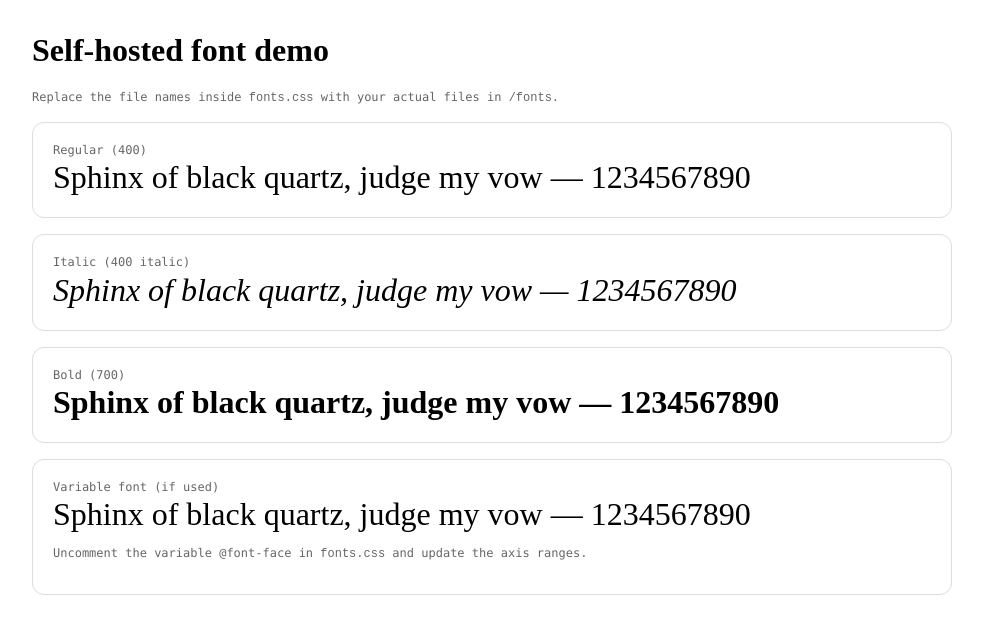
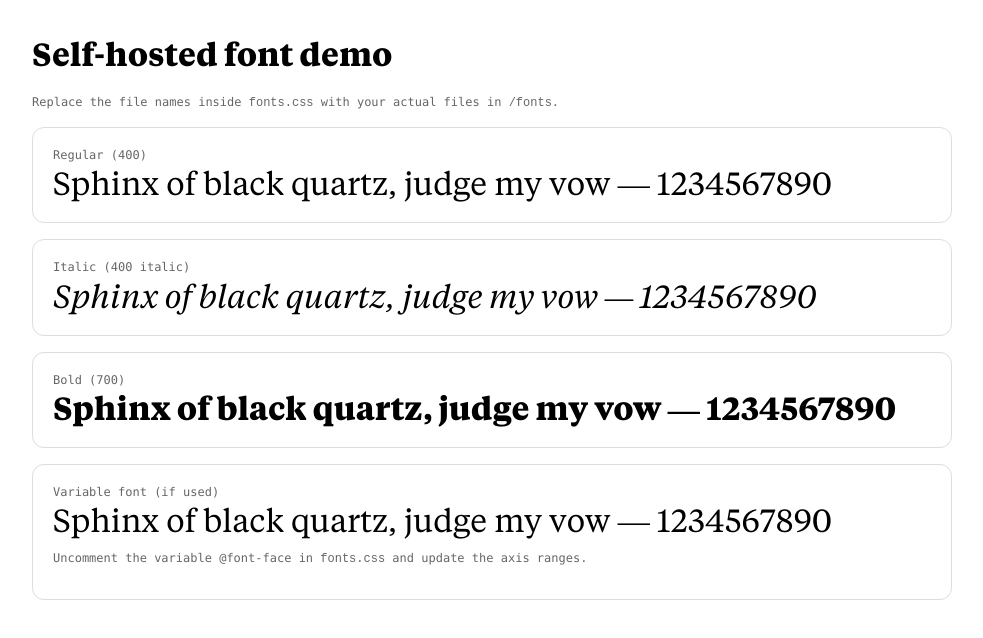
Before and after one commit to inanxr/Tiempos, a plain HTML site: page index.html in a window 1280 px wide. Shown: the whole page, without its empty margins (148-1131 px from the left). Drawn offline with Linux system fonts and the light colour scheme.

Commit message:
2nd commit

```diff
--- a/fonts.css
+++ b/fonts.css
@@ -1,54 +1,239 @@
-/* ===============================
-   Your self-hosted fonts via jsDelivr
-   HOW TO USE:
-   1) Drop your .woff2 files into /fonts (Regular/Bold/etc. or a single variable font).
-   2) Update the file names below to match your files.
-   3) Commit to GitHub. Then link this CSS via jsDelivr:
-      https://cdn.jsdelivr.net/gh/REPLACE_WITH_YOUR_GITHUB_USERNAME/REPLACE_WITH_YOUR_REPO@main/fonts.css
-   =============================== */
+/* ============================================
+   Tiempos Fonts – Self-hosted via jsDelivr CDN
+   https://cdn.jsdelivr.net/gh/inanxr/Tiempos@main/fonts.css
+   ============================================ */
 
-/* --- Static fonts example (comment out if using a variable font) --- */
+/* ---------------------------
+   TIEMPOS TEXT FAMILY
+--------------------------- */
 @font-face {
-  font-family: 'MyFont';
-  src: url('./fonts/MyFont-Regular.woff2') format('woff2');
+  font-family: 'Tiempos Text';
+  src: url('./fonts/TiemposText/TiemposText-Regular.otf') format('opentype');
   font-weight: 400;
   font-style: normal;
   font-display: swap;
 }
-
 @font-face {
-  font-family: 'MyFont';
-  src: url('./fonts/MyFont-Italic.woff2') format('woff2');
+  font-family: 'Tiempos Text';
+  src: url('./fonts/TiemposText/TiemposText-RegularItalic.otf') format('opentype');
   font-weight: 400;
   font-style: italic;
   font-display: swap;
 }
-
 @font-face {
-  font-family: 'MyFont';
-  src: url('./fonts/MyFont-Bold.woff2') format('woff2');
+  font-family: 'Tiempos Text';
+  src: url('./fonts/TiemposText/TiemposText-MediumItalic.otf') format('opentype');
+  font-weight: 500;
+  font-style: italic;
+  font-display: swap;
+}
+@font-face {
+  font-family: 'Tiempos Text';
+  src: url('./fonts/TiemposText/TiemposText-Semibold.otf') format('opentype');
+  font-weight: 600;
+  font-style: normal;
+  font-display: swap;
+}
+@font-face {
+  font-family: 'Tiempos Text';
+  src: url('./fonts/TiemposText/TiemposText-SemiboldItalic.otf') format('opentype');
+  font-weight: 600;
+  font-style: italic;
+  font-display: swap;
+}
+@font-face {
+  font-family: 'Tiempos Text';
+  src: url('./fonts/TiemposText/TiemposText-Bold.otf') format('opentype');
   font-weight: 700;
   font-style: normal;
   font-display: swap;
 }
-
-/* --- Variable font example (use this block instead of the static ones above) ---
 @font-face {
-  font-family: 'MyFontVF';
-  src: url('./fonts/MyFont-Variable.woff2') format('woff2');
-  font-weight: 100 900;        /* Update range to your variable font axis */
-  font-stretch: 75% 125%;      /* Optional if your VF supports width axis */
-  font-style: normal;          /* Or 0deg 12deg if slnt/ital used */
+  font-family: 'Tiempos Text';
+  src: url('./fonts/TiemposText/TiemposText-BoldItalic.otf') format('opentype');
+  font-weight: 700;
+  font-style: italic;
   font-display: swap;
 }
-*/
 
-/* Base usage (pick ONE of 'MyFont' or 'MyFontVF' depending on what you used above) */
+/* ---------------------------
+   TIEMPOS HEADLINE FAMILY
+--------------------------- */
+@font-face {
+  font-family: 'Tiempos Headline';
+  src: url('./fonts/TiemposHeadline/TiemposHeadline-LightItalic.otf') format('opentype');
+  font-weight: 300;
+  font-style: italic;
+  font-display: swap;
+}
+@font-face {
+  font-family: 'Tiempos Headline';
+  src: url('./fonts/TiemposHeadline/TiemposHeadline-Regular.otf') format('opentype');
+  font-weight: 400;
+  font-style: normal;
+  font-display: swap;
+}
+@font-face {
+  font-family: 'Tiempos Headline';
+  src: url('./fonts/TiemposHeadline/TiemposHeadline-RegularItalic.otf') format('opentype');
+  font-weight: 400;
+  font-style: italic;
+  font-display: swap;
+}
+@font-face {
+  font-family: 'Tiempos Headline';
+  src: url('./fonts/TiemposHeadline/TiemposHeadline-Medium.otf') format('opentype');
+  font-weight: 500;
+  font-style: normal;
+  font-display: swap;
+}
+@font-face {
+  font-family: 'Tiempos Headline';
+  src: url('./fonts/TiemposHeadline/TiemposHeadline-MediumItalic.otf') format('opentype');
+  font-weight: 500;
+  font-style: italic;
+  font-display: swap;
+}
+@font-face {
+  font-family: 'Tiempos Headline';
+  src: url('./fonts/TiemposHeadline/TiemposHeadline-Semibold.otf') format('opentype');
+  font-weight: 600;
+  font-style: normal;
+  font-display: swap;
+}
+@font-face {
+  font-family: 'Tiempos Headline';
+  src: url('./fonts/TiemposHeadline/TiemposHeadline-SemiboldItalic.otf') format('opentype');
+  font-weight: 600;
+  font-style: italic;
+  font-display: swap;
+}
+@font-face {
+  font-family: 'Tiempos Headline';
+  src: url('./fonts/TiemposHeadline/TiemposHeadline-Bold.otf') format('opentype');
+  font-weight: 700;
+  font-style: normal;
+  font-display: swap;
+}
+@font-face {
+  font-family: 'Tiempos Headline';
+  src: url('./fonts/TiemposHeadline/TiemposHeadline-BoldItalic.otf') format('opentype');
+  font-weight: 700;
+  font-style: italic;
+  font-display: swap;
+}
+@font-face {
+  font-family: 'Tiempos Headline';
+  src: url('./fonts/TiemposHeadline/TiemposHeadline-Black.otf') format('opentype');
+  font-weight: 900;
+  font-style: normal;
+  font-display: swap;
+}
+@font-face {
+  font-family: 'Tiempos Headline';
+  src: url('./fonts/TiemposHeadline/TiemposHeadline-BlackItalic.otf') format('opentype');
+  font-weight: 900;
+  font-style: italic;
+  font-display: swap;
+}
+
+/* ---------------------------
+   TIEMPOS FINE FAMILY
+--------------------------- */
+@font-face {
+  font-family: 'Tiempos Fine';
+  src: url('./fonts/TiemposFine/TiemposFine-Light.otf') format('opentype');
+  font-weight: 300;
+  font-style: normal;
+  font-display: swap;
+}
+@font-face {
+  font-family: 'Tiempos Fine';
+  src: url('./fonts/TiemposFine/TiemposFine-LightItalic.otf') format('opentype');
+  font-weight: 300;
+  font-style: italic;
+  font-display: swap;
+}
+@font-face {
+  font-family: 'Tiempos Fine';
+  src: url('./fonts/TiemposFine/TiemposFine-Regular.otf') format('opentype');
+  font-weight: 400;
+  font-style: normal;
+  font-display: swap;
+}
+@font-face {
+  font-family: 'Tiempos Fine';
+  src: url('./fonts/TiemposFine/TiemposFine-RegularItalic.otf') format('opentype');
+  font-weight: 400;
+  font-style: italic;
+  font-display: swap;
+}
+@font-face {
+  font-family: 'Tiempos Fine';
+  src: url('./fonts/TiemposFine/TiemposFine-Medium.otf') format('opentype');
+  font-weight: 500;
+  font-style: normal;
+  font-display: swap;
+}
+@font-face {
+  font-family: 'Tiempos Fine';
+  src: url('./fonts/TiemposFine/TiemposFine-MediumItalic.otf') format('opentype');
+  font-weight: 500;
+  font-style: italic;
+  font-display: swap;
+}
+@font-face {
+  font-family: 'Tiempos Fine';
+  src: url('./fonts/TiemposFine/TiemposFine-Semibold.otf') format('opentype');
+  font-weight: 600;
+  font-style: normal;
+  font-display: swap;
+}
+@font-face {
+  font-family: 'Tiempos Fine';
+  src: url('./fonts/TiemposFine/TiemposFine-SemiboldItalic.otf') format('opentype');
+  font-weight: 600;
+  font-style: italic;
+  font-display: swap;
+}
+@font-face {
+  font-family: 'Tiempos Fine';
+  src: url('./fonts/TiemposFine/TiemposFine-Bold.otf') format('opentype');
+  font-weight: 700;
+  font-style: normal;
+  font-display: swap;
+}
+@font-face {
+  font-family: 'Tiempos Fine';
+  src: url('./fonts/TiemposFine/TiemposFine-BoldItalic.otf') format('opentype');
+  font-weight: 700;
+  font-style: italic;
+  font-display: swap;
+}
+@font-face {
+  font-family: 'Tiempos Fine';
+  src: url('./fonts/TiemposFine/TiemposFine-Black.otf') format('opentype');
+  font-weight: 900;
+  font-style: normal;
+  font-display: swap;
+}
+@font-face {
+  font-family: 'Tiempos Fine';
+  src: url('./fonts/TiemposFine/TiemposFine-BlackItalic.otf') format('opentype');
+  font-weight: 900;
+  font-style: italic;
+  font-display: swap;
+}
+
+/* ---------------------------
+   BASE USAGE
+--------------------------- */
 :root {
-  --my-font: 'MyFont', system-ui, -apple-system, Segoe UI, Roboto, sans-serif;
-  /* Or: --my-font: 'MyFontVF', system-ui, -apple-system, Segoe UI, Roboto, sans-serif; */
+  --tiempos-text: 'Tiempos Text', serif;
+  --tiempos-headline: 'Tiempos Headline', serif;
+  --tiempos-fine: 'Tiempos Fine', serif;
 }
 
 body {
-  font-family: var(--my-font);
+  font-family: var(--tiempos-text);
 }
```
